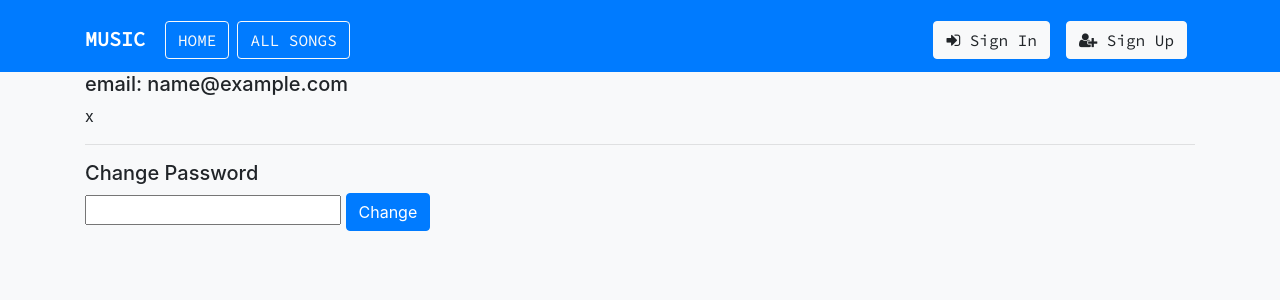
After one commit to Bug-daulet/musicApp, a Django app: template musicApp/templates/musicapp/profile.html in a window 1280 px wide. The commit adds this page. Shown: the top 300 px of the page. Run offline with Django 3.2, Linux system fonts and the light colour scheme; the template is opened without the code that fills it: most values are stand-ins (such as "Sample title", 1, 10 or a date in 2020); some libraries are stand-ins or nearby versions.

Commit message:
Profile page added

```diff
--- a/musicApp/musicApp/urls.py
+++ b/musicApp/musicApp/urls.py
@@ -12,7 +12,7 @@ urlpatterns = [
     path('all_songs/', views.all_songs, name='all_songs'),
     path('pop/', views.pop_music, name='pop_music'),
     path('rock/', views.rock_music, name='rock_music'),
-
+    path('profile/', views.profile, name='profile'),
 
 
 ]
--- a/musicApp/templates/base.html
+++ b/musicApp/templates/base.html
@@ -152,8 +152,9 @@
                         <a class="dropdown-item" href="{% url 'playlist' %}">Playlists</a>
                         <div class="dropdown-divider"></div>
                         <a class="dropdown-item" href="{% url 'favourite' %}">Favourite Songs</a>
-                        </div>
+                    </div>
                 </div>
+                <a type="button" href="{% url 'profile' %}" class="btn btn-outline-light">PROFILE</a>
                 {% endif %}
             </div>
 
--- /dev/null
+++ b/musicApp/templates/musicapp/profile.html
@@ -0,0 +1,20 @@
+{% extends 'base.html' %}
+{% load crispy_forms_tags %}
+{% load socialaccount %}
+{% block title %} Pop Music {% endblock title %}
+
+{% block body %}
+    <div class="container">
+        {% if user_email %}
+            <h5>email: {{ user_email }} </h5>
+            {{ password }}
+            <hr>
+            <h5> Change Password</h5>
+            <form method="post">
+                {% csrf_token %}
+                <input type="password" name="new_pass">
+                <input class="btn btn-primary" type="submit" value="Change" name="delete"}>
+            </form>
+        {% endif %}
+    </div>
+{% endblock body %}
```
Also changed, not shown: musicApp/musicApp/views.py (+14 -3 lines), musicApp/db.sqlite3.
